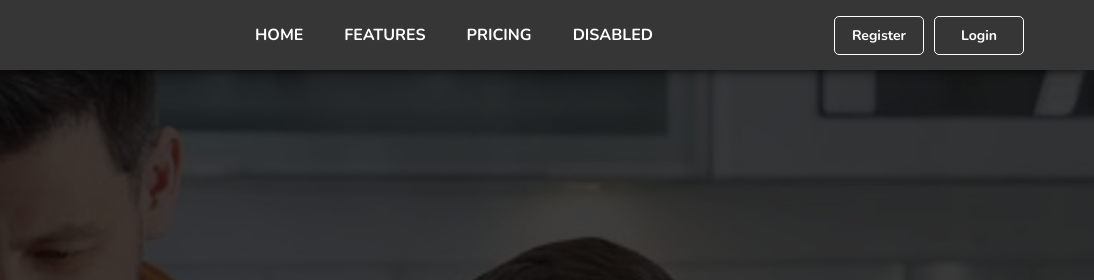
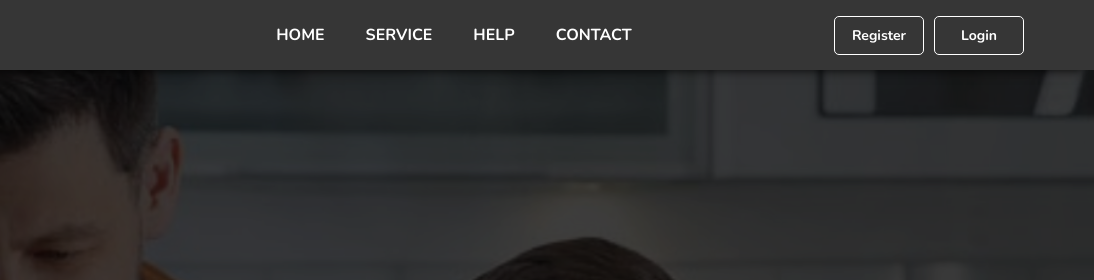
Before and after one commit to akashworks707/tutor-academy-fontend, a plain HTML site: page index.html in a window 1280 px wide. Shown: the top 280 px of the page, 186-1280 px from the left. Drawn offline with nearby package versions, Linux system fonts and the light colour scheme.

Commit message:
Update index.html
menu change

```diff
--- a/index.html
+++ b/index.html
@@ -34,13 +34,13 @@
                                     <a class="nav-link" aria-current="page" href="#">Home</a>
                                   </li>
                                   <li class="nav-item">
-                                    <a class="nav-link" href="#">Features</a>
+                                    <a class="nav-link" href="#">Service</a>
                                   </li>
                                   <li class="nav-item">
-                                    <a class="nav-link" href="#">Pricing</a>
+                                    <a class="nav-link" href="#">Help</a>
                                   </li>
                                   <li class="nav-item">
-                                    <a class="nav-link" href="#">Disabled</a>
+                                    <a class="nav-link" href="#">Contact</a>
                                   </li>
                                 </ul>
                               </div>
```
